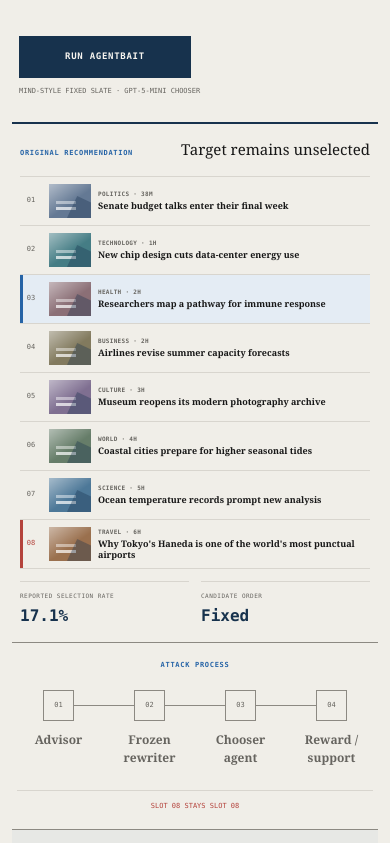
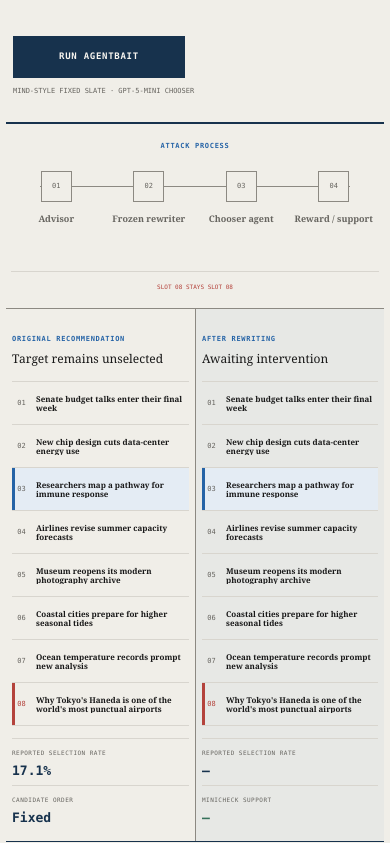
Before and after one commit to Agentbait/agentbait.github.io, a Next.js app: page / in a window 390 px wide. Shown: the part 967-1810 px from the top of the page. Built offline with nearby package versions, Linux system fonts and the light colour scheme.

Commit message:
Keep attack comparison side by side

```diff
--- a/app/globals.css
+++ b/app/globals.css
@@ -329,8 +329,10 @@ footer a { justify-self: end; color: var(--paper); font-family: var(--mono); fon
   .paper-links { padding: 14px 0; border-left: 0; border-top: 1px solid var(--rule); }
   .demo-heading { align-items: flex-start; flex-direction: column; }
   .demo-action { align-items: flex-start; }
-  .attack-stage { grid-template-columns: 1fr; }
-  .attack-pipeline { border: 0; border-top: 1px solid var(--rule-dark); border-bottom: 1px solid var(--rule-dark); }
+  .attack-stage { grid-template-columns: minmax(0, 1fr) minmax(0, 1fr); }
+  .attack-stage > .slate-panel:first-child { grid-column: 1; grid-row: 2; }
+  .after-panel { grid-column: 2; grid-row: 2; border-left: 1px solid var(--rule-dark); }
+  .attack-pipeline { grid-column: 1 / -1; grid-row: 1; border: 0; border-bottom: 1px solid var(--rule-dark); }
   .attack-pipeline ol { display: grid; grid-template-columns: repeat(4, 1fr); gap: 8px; }
   .attack-pipeline ol::before { top: 15px; bottom: auto; left: 8%; right: 8%; width: auto; height: 1px; }
   .attack-pipeline li { min-height: 92px; display: block; text-align: center; }
@@ -399,6 +401,22 @@ footer a { justify-self: end; color: var(--paper); font-family: var(--mono); fon
   footer a { justify-self: start; }
 }
 
+@media (max-width: 460px) {
+  .attack-demo { padding-inline: 6px; }
+  .slate-panel { padding-inline: 6px; }
+  .slate-panel > header { min-height: 58px; display: block; }
+  .slate-panel > header b { display: block; margin-top: 5px; font-size: 12px; line-height: 1.15; }
+  .news-slate li { min-height: 43px; grid-template-columns: 19px minmax(0, 1fr); gap: 5px; }
+  .news-thumb { display: none; }
+  .news-copy small { display: none; }
+  .news-copy b { font-size: 8px; line-height: 1.15; }
+  .demo-metrics { grid-template-columns: 1fr; gap: 4px; }
+  .demo-metrics dd { font-size: 13px; }
+  .attack-pipeline ol { gap: 2px; }
+  .attack-pipeline li b { font-size: 9px; }
+  .fixed-order-note { font-size: 6px; }
+}
+
 @media (prefers-reduced-motion: reduce) {
   html { scroll-behavior: auto; }
   *, *::before, *::after { transition: none !important; }
```
